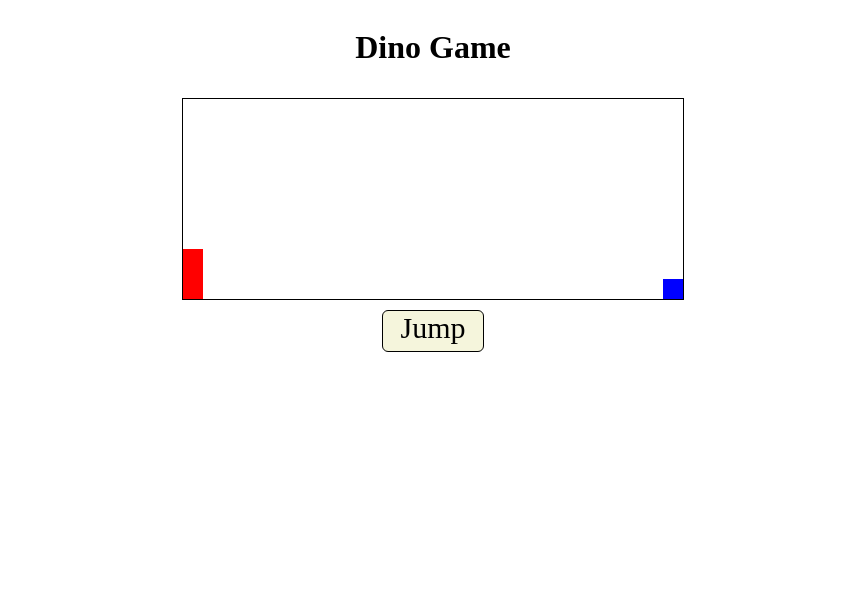
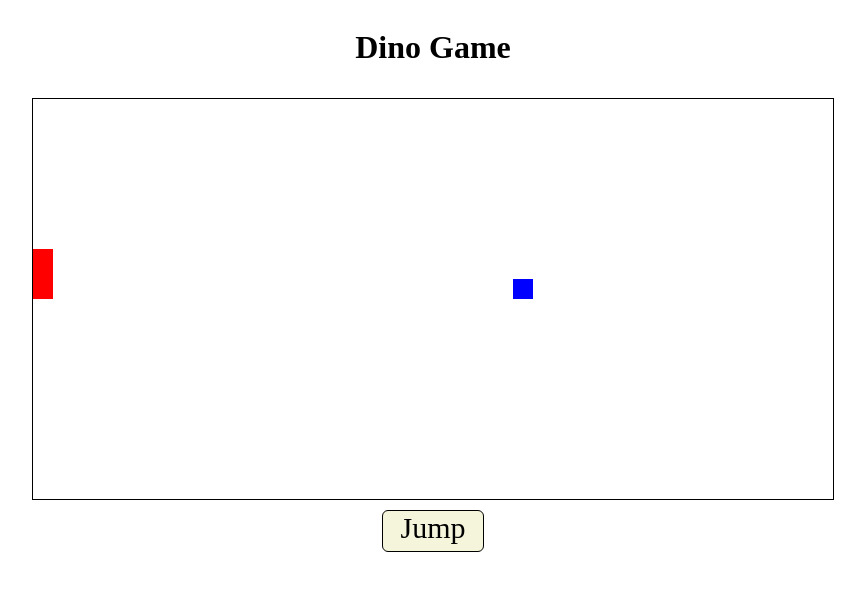
Before and after one commit to AdmiralKeso/Dino-Jump, a plain HTML site: page index.html in a window 1280 px wide. Shown: the whole page, without its empty margins (207-1072 px from the left). Drawn offline with Linux system fonts and the light colour scheme.

Commit message:
Update: Resize gameplay box

```diff
--- a/styles.css
+++ b/styles.css
@@ -5,8 +5,8 @@
     gap: 10px;
 }
 #gameplay {
-    width: 500px;
-    height: 200px;
+    width: 800px;
+    height: 400px;
     border: 1px solid black;
 }
 #character {
```
